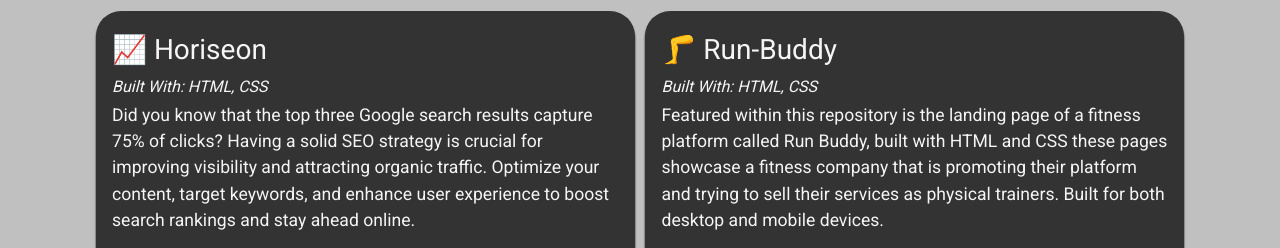
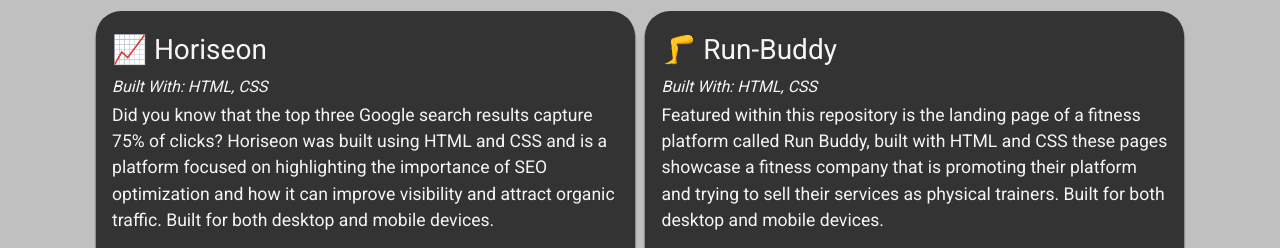
Before and after one commit to jwilferd10/Jonathan-Wilferd-PortfolioForge, a plain HTML site: page more-projects.html in a window 1280 px wide. Shown: the part 1375-1623 px from the top of the page. Drawn offline with Linux system fonts and the light colour scheme.

Commit message:
Created a new description for Horiseon

```diff
--- a/more-projects.html
+++ b/more-projects.html
@@ -123,7 +123,7 @@
                     Built With:
                     HTML, CSS
                 </h5>
-                <p class="mobileProjectText">Did you know that the top three Google search results capture 75% of clicks? Having a solid SEO strategy is crucial for improving visibility and attracting organic traffic. Optimize your content, target keywords, and enhance user experience to boost search rankings and stay ahead online.</p>
+                <p class="mobileProjectText">Did you know that the top three Google search results capture 75% of clicks? Horiseon was built using HTML and CSS and is a platform focused on highlighting the importance of SEO optimization and how it can improve visibility and attract organic traffic. Built for both desktop and mobile devices.</p>
                 <a href="https://jwilferd10.github.io/Horiseon-Search-Engine-Optimization/" class="btn mt-auto" target="_blank"><i class="fab fa-github mr-2"></i>View Project on GitHub</a>
             </div>
 
```
